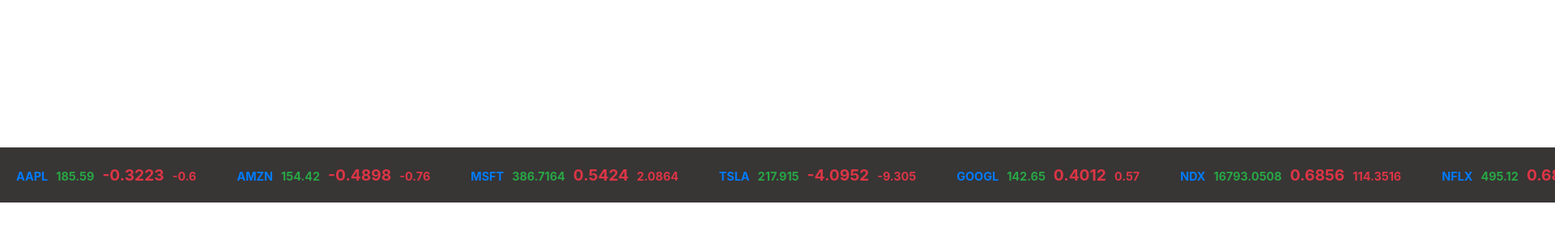
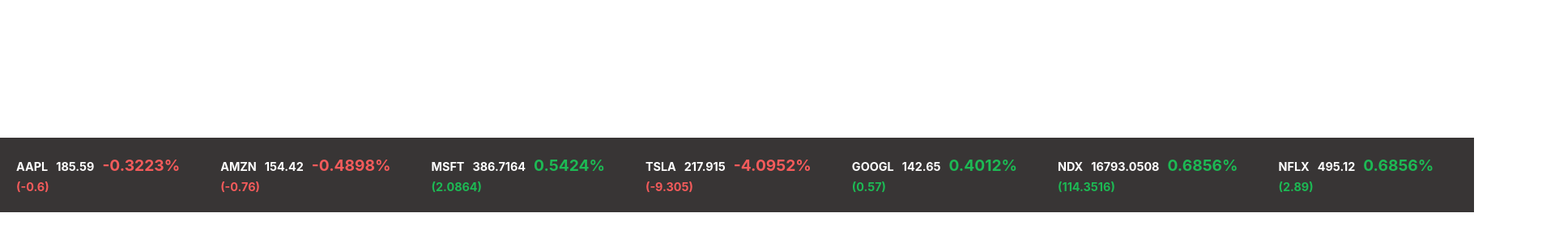
Before and after one commit to RKPinata/news-website, a React (Vite) app: page / in a window 1280 px wide. Shown: the part 184-484 px from the top of the page at 81% size, 1920 px wide, since content can reach past the window. Built offline with nearby package versions, Linux system fonts and the light colour scheme.

Commit message:
"Modified to add percentage and colour changes"

```diff
--- a/src/components/stock-display/StockDisplay.jsx
+++ b/src/components/stock-display/StockDisplay.jsx
@@ -1,13 +1,29 @@
-import './stock-display.css'
+import './stock-display.css';
 
 export default function StockDisplay({ ticker, latestPrice, percentageChange, priceChange }) {
+  const isPositiveChange = percentageChange >= 0;
+
+  const percentageChangeStyle = {
+    color: isPositiveChange ? '#1db954' : '#f45b5b',
+    fontSize: '1.2rem', // Adjust the font size as needed
+  };
+
+  const priceChangeStyle = {
+    color: isPositiveChange ? '#1db954' : '#f45b5b',
+    fontSize: '0.9rem', // Adjust the font size as needed
+  };
+
   return (
     <div className="stock-row-container">
       <div className="stock-display">
         <span className="ticker">{ticker}</span>
         <span className="latest-price">{latestPrice}</span>
-          <span className="percentage-change">{percentageChange}</span>
-          <span className="price-change">{priceChange}</span>
+        <span className="percentage-change" style={percentageChangeStyle}>
+          {percentageChange}%
+        </span>
+        <span className="price-change" style={priceChangeStyle}>
+          ({priceChange})
+        </span>
       </div>
     </div>
   );
--- a/src/components/stock-display/stock-display.css
+++ b/src/components/stock-display/stock-display.css
@@ -2,13 +2,11 @@
 
 /* Container for stock rows */
 .stock-row-container {
-    position: sticky;
-    top: 0;
-    display: flex;
-    justify-content: flex-start; /* Align items to the left */
-    align-items: flex-start; /* Align items to the top */
-    padding: 10px;
-    background-color: #383535; /* Background color for the row container */
+  display: flex;
+  justify-content: flex-start; /* Align items to the left */
+  align-items: flex-start; /* Align items to the top */
+  padding: 10px;
+  background-color: #383535; /* Background color for the row container */
 }
 
   /* Styling for each stock display */
@@ -24,12 +22,12 @@
 
   /* Additional styling for individual spans based on their content */
   .stock-display .ticker {
-    color: #007bff; /* Blue color for ticker */
+    color: #ffffff; /* Blue color for ticker */
     font-size: 0.9rem;
   }
 
   .stock-display .latest-price {
-    color: #28a745; /* Green color for latest price */
+    color: #ffffff; /* Green color for latest price */
     font-size: 0.9rem;
   }
 
```
Lines whose indentation alone changed are shown as unchanged.
